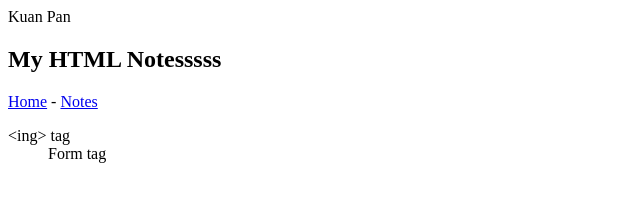
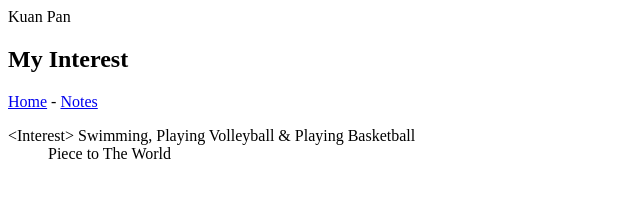
Before and after one commit to kuan-Wu/week-4-demo, a plain HTML site: page notes.html in a window 1280 px wide. Shown: the whole page, without its empty margins (0-640 px from the left). Drawn offline with Linux system fonts and the light colour scheme.

Commit message:
Update notes.html

```diff
--- a/notes.html
+++ b/notes.html
@@ -12,15 +12,15 @@
 
     <main>
         <article>
-            <h1>My HTML Notesssss</h1>
+            <h1>My Interest</h1>
 
             <nav>
               <a href="index.html">Home</a> - <a href="notes.html">Notes</a>
             </nav>
 
             <dl>
-                <dt>&lt;ing&gt; tag</dt>
-                <dd>Form tag</dd>
+                <dt>&lt;Interest&gt; Swimming, Playing Volleyball & Playing Basketball</dt>
+                <dd>Piece to The World</dd>
 
             </dl>
 
```
